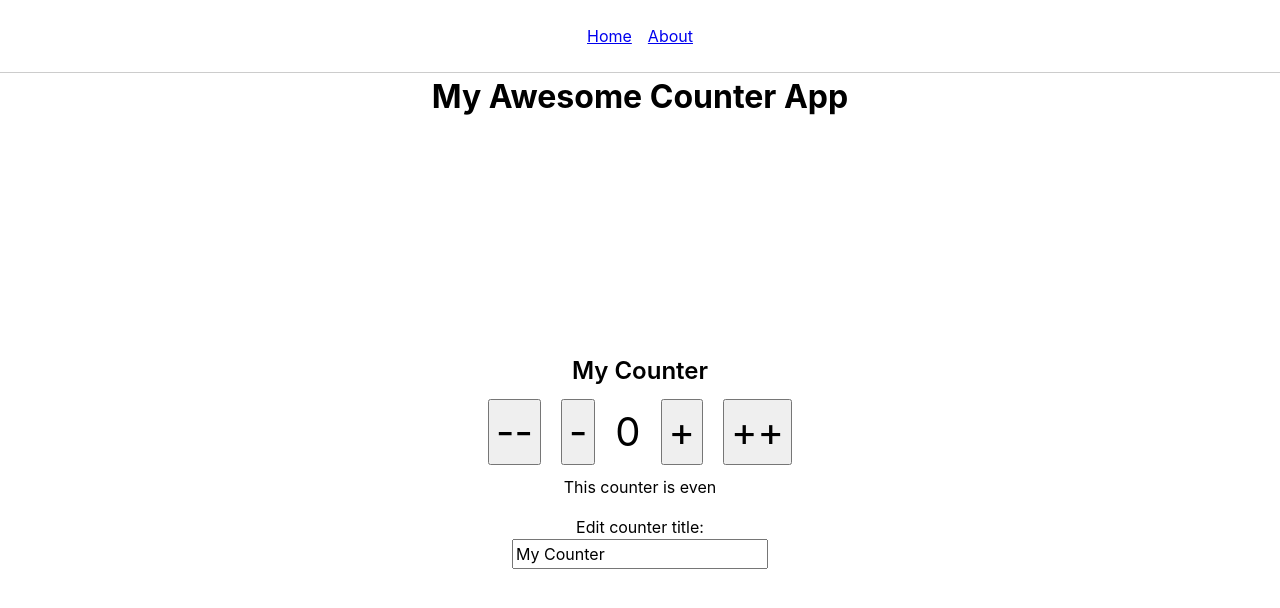
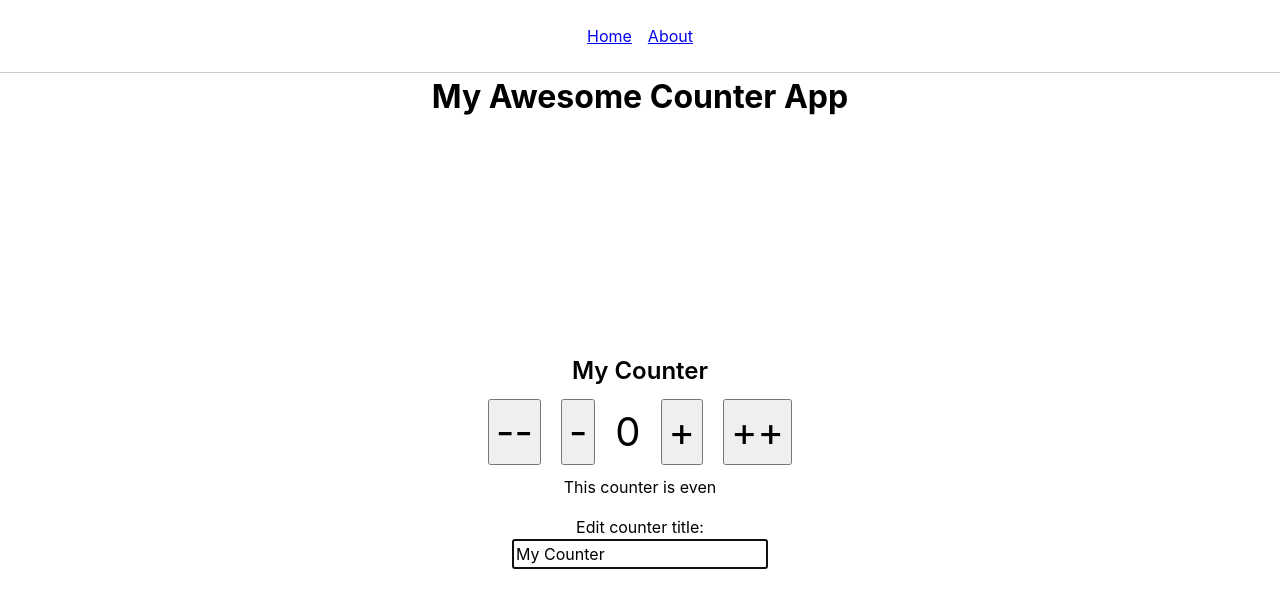
Before and after one commit to deejayjay/udemy-vue3-composition-api, a Vue app in the folder Section-2/vue-composition-api-basics/: page / in a window 1280 px wide. Shown: the top 608 px of the page. Built offline with nearby package versions, Linux system fonts and the light colour scheme.

Commit message:
Adds global and local custom directives

```diff
--- a/Section-2/vue-composition-api-basics/src/App.vue
+++ b/Section-2/vue-composition-api-basics/src/App.vue
@@ -11,11 +11,6 @@ import { RouterLink, RouterView } from 'vue-router'
                 class="nav-link">About</RouterLink>
   </nav>
 
-  <!-- <RouterView v-slot="{ Component }">
-    <KeepAlive>
-      <component :is="Component" />
-    </KeepAlive>
-  </RouterView> -->
   <RouterView />
 </template>
 
--- /dev/null
+++ b/Section-2/vue-composition-api-basics/src/directives/AutoFocus.js
@@ -0,0 +1,3 @@
+export const vAutofocus = {
+  mounted: (el) => el.focus()
+};
--- a/Section-2/vue-composition-api-basics/src/main.js
+++ b/Section-2/vue-composition-api-basics/src/main.js
@@ -5,8 +5,11 @@ import { createPinia } from 'pinia'
 
 import App from './App.vue'
 import router from './router'
+import { vAutofocus } from './directives/AutoFocus'
 
 const app = createApp(App)
+
+app.directive('autofocus', vAutofocus)
 
 app.use(createPinia())
 app.use(router)
--- a/Section-2/vue-composition-api-basics/src/views/HomeView.vue
+++ b/Section-2/vue-composition-api-basics/src/views/HomeView.vue
@@ -33,19 +33,17 @@
         <input v-model="counterData.title"
                type="text"
                id="edit"
-               class="edit__control">
+               class="edit__control"
+               v-autofocus />
       </div>
     </div>
   </div>
 </template>
 
 <script setup>
-import { reactive, computed, watch, onMounted } from 'vue';
+import { reactive, computed, watch } from 'vue';
 
 const appTitle = 'My Awesome Counter App'
-onMounted(() => {
-  console.log("Do stuff related to appTitle");
-});
 
 const counterData = reactive({
   count: 0,
@@ -71,9 +69,10 @@ function decreaseCounter(number) {
   counterData.count -= number;
 }
 
-onMounted(() => {
-  console.log("Do stuff related to counter");
-});
+// Directives
+// const vAutofocus = {
+//   mounted: (el) => el.focus()
+// }
 </script>
 
 <style scoped>
```
